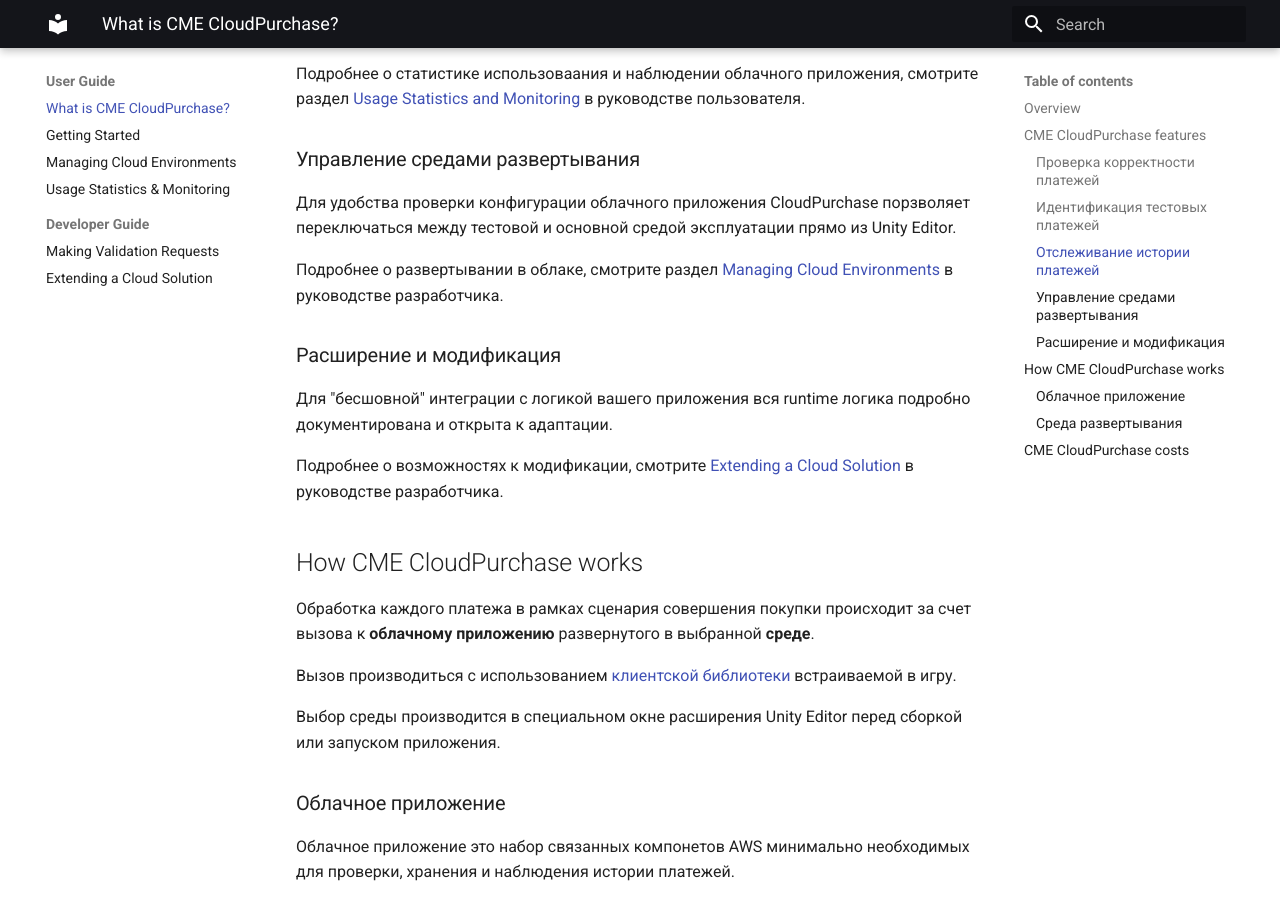
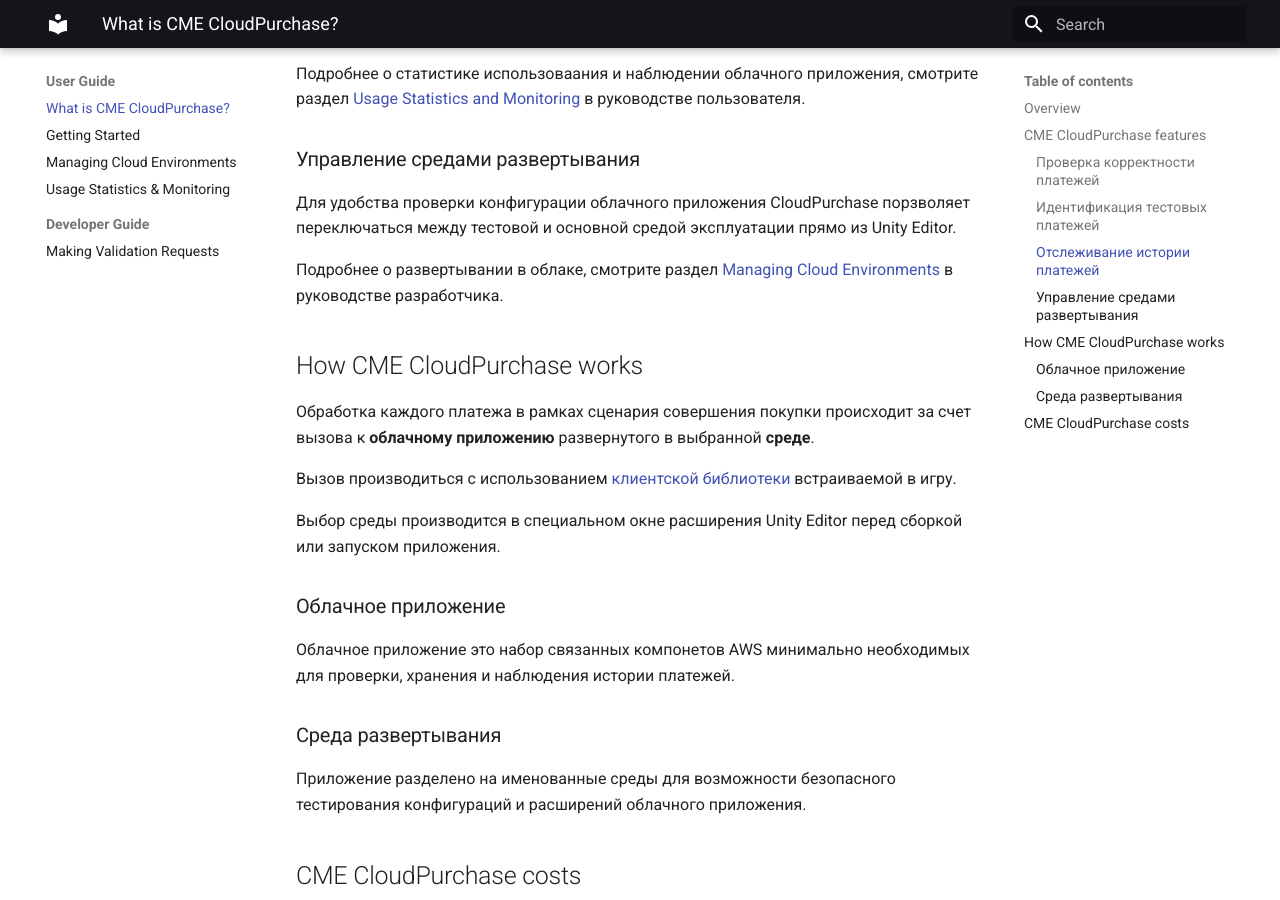
Before and after one commit to creative-mobile/CME.Documentation, an MkDocs documentation site: the page built from docs/index.md, in a window 1280 px wide and 900 px high, scrolled down 1226 px. Built offline with MkDocs 1.6.1 and Material for MkDocs 9.7.7, drawn with Linux system fonts in a browser that asks for light colours.

Commit message:
Extending a cloud solution part deleted, Getting started prettified

```diff
--- a/docs/index.md
+++ b/docs/index.md
@@ -43,12 +43,6 @@
 
 Подробнее о развертывании в облаке, смотрите раздел [Managing Cloud Environments](user_guide/managing_cloud_environments.md) в руководстве разработчика.
 
-### Расширение и модификация
-
-Для "бесшовной" интеграции с логикой вашего приложения вся runtime логика подробно документирована и открыта к адаптации.
-
-Подробнее о возможностях к модификации, смотрите [Extending a Cloud Solution](user_guide/extending_a_cloud_solution.md) в руководстве разработчика.
-
 ## <a id="how-it-works"></a> How CME CloudPurchase works
 
 Обработка каждого платежа в рамках сценария совершения покупки происходит за счет вызова к **облачному приложению** развернутого в выбранной **среде**.
--- a/mkdocs.yml
+++ b/mkdocs.yml
@@ -7,7 +7,6 @@
     - "Usage Statistics & Monitoring": user_guide/usage_statistics.md
     - "Developer Guide":
       - "Making Validation Requests": user_guide/making_validation_requests.md
-      - "Extending a Cloud Solution": user_guide/extending_a_cloud_solution.md
   - "API Reference":
     - api_reference/namespaces.md
 theme:
```
Also changed, not shown: docs/user_guide/extending_a_cloud_solution.md (deleted, +0 -5 lines), docs/user_guide/getting_started.md (+8 -27 lines), docs/assets/google-creds-error.jpg (added).
